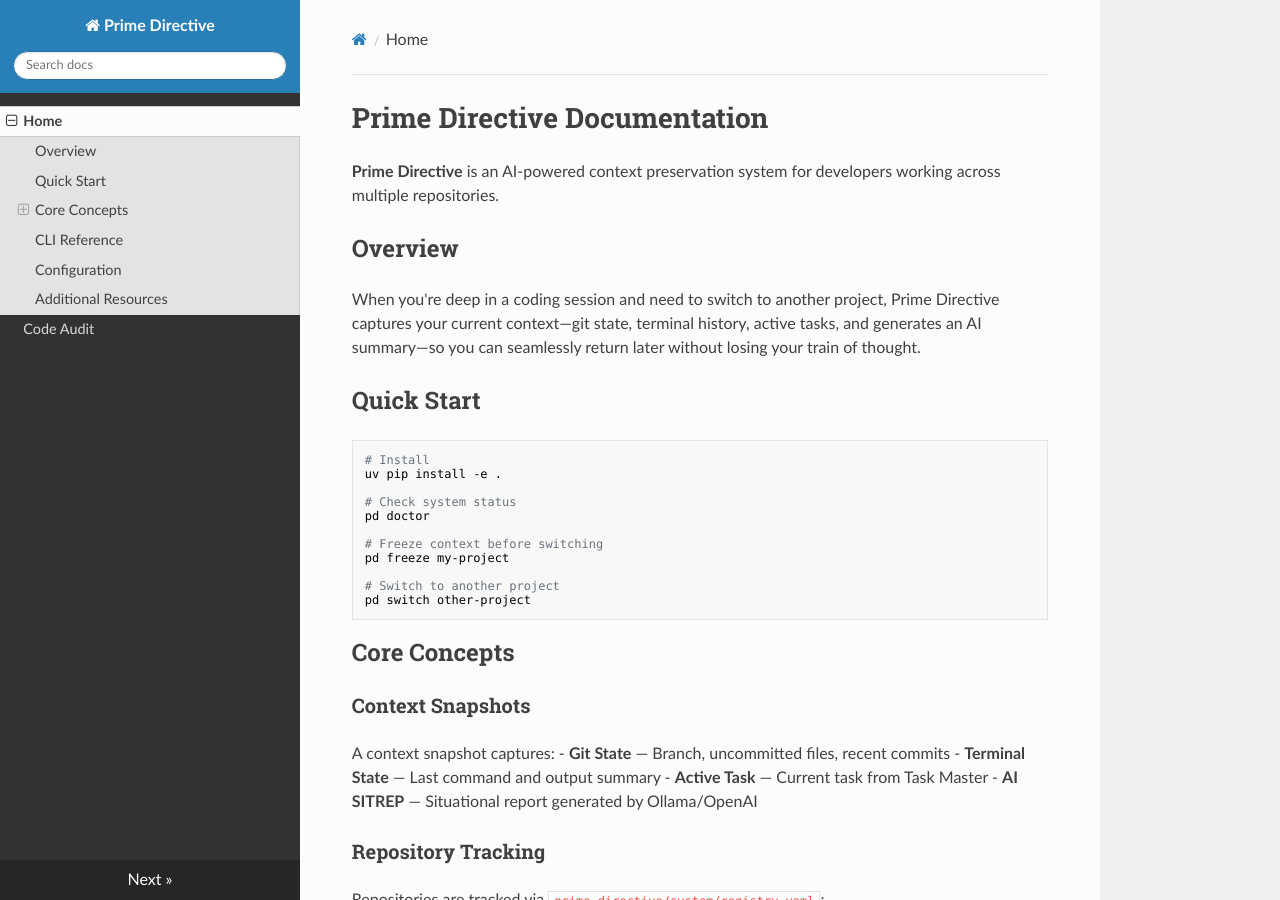
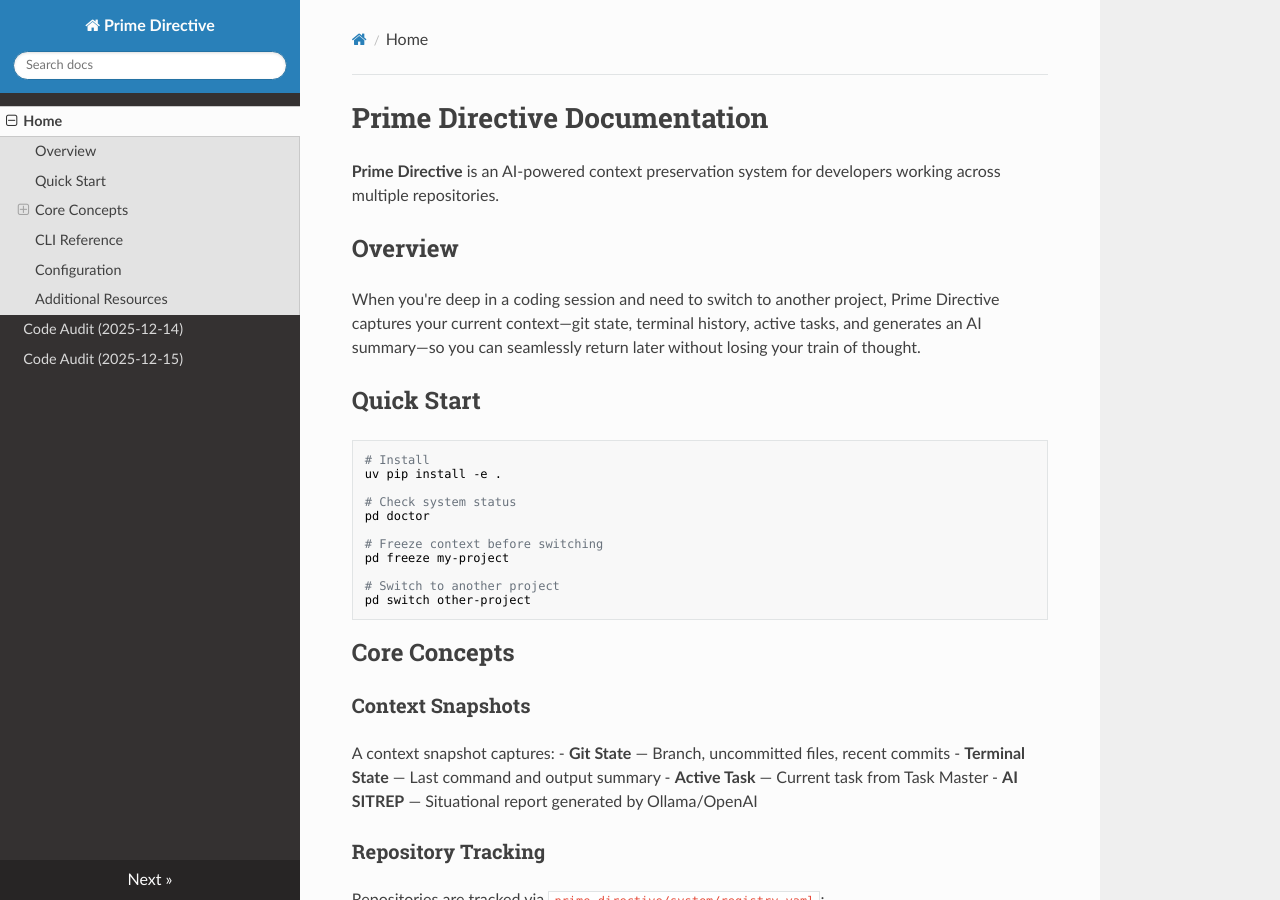
Before and after one commit to ImmortalDemonGod/prime-directive, an MkDocs documentation site: the page built from docs/index.md, in a window 1280 px wide and 900 px high. Built offline with MkDocs 1.6.1, drawn with Linux system fonts in a browser that asks for light colours; nearby versions of some CDN libraries.

Commit message:
📝 docs(mkdocs): update navigation for code audit
- rename existing Code Audit entry to include the date
- add new Code Audit entry for 2025-12-15

```diff
--- a/mkdocs.yml
+++ b/mkdocs.yml
@@ -4,4 +4,5 @@
   name: readthedocs
 nav:
   - Home: index.md
-  - Code Audit: CODE-AUDIT-V1.0-PRIME-DIRECTIVE_2025-12-14_01.md
+  - Code Audit (2025-12-14): CODE-AUDIT-V1.0-PRIME-DIRECTIVE_2025-12-14_01.md
+  - Code Audit (2025-12-15): CODE-AUDIT-V1.0-PRIME-DIRECTIVE_2025-12-15_01.md
```
